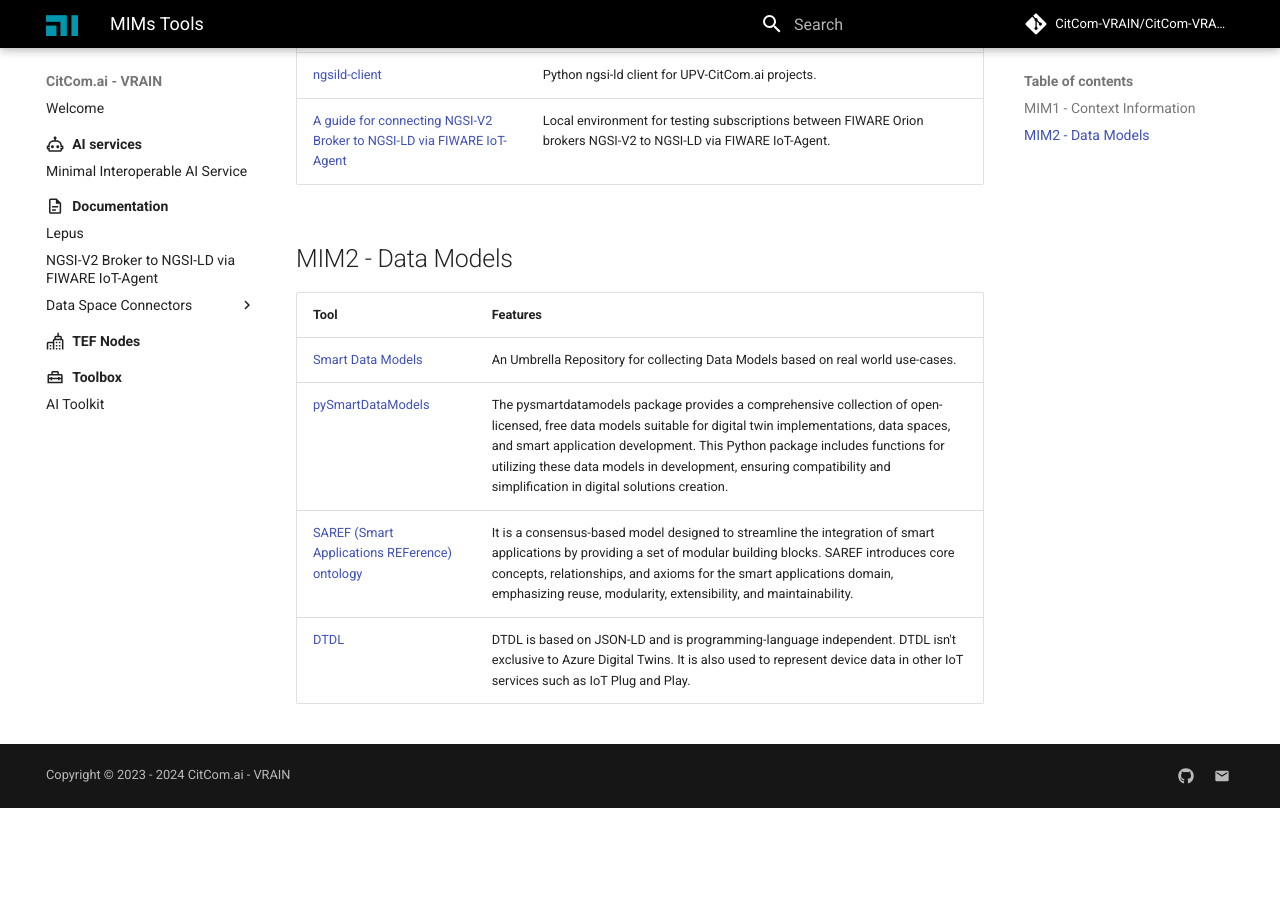
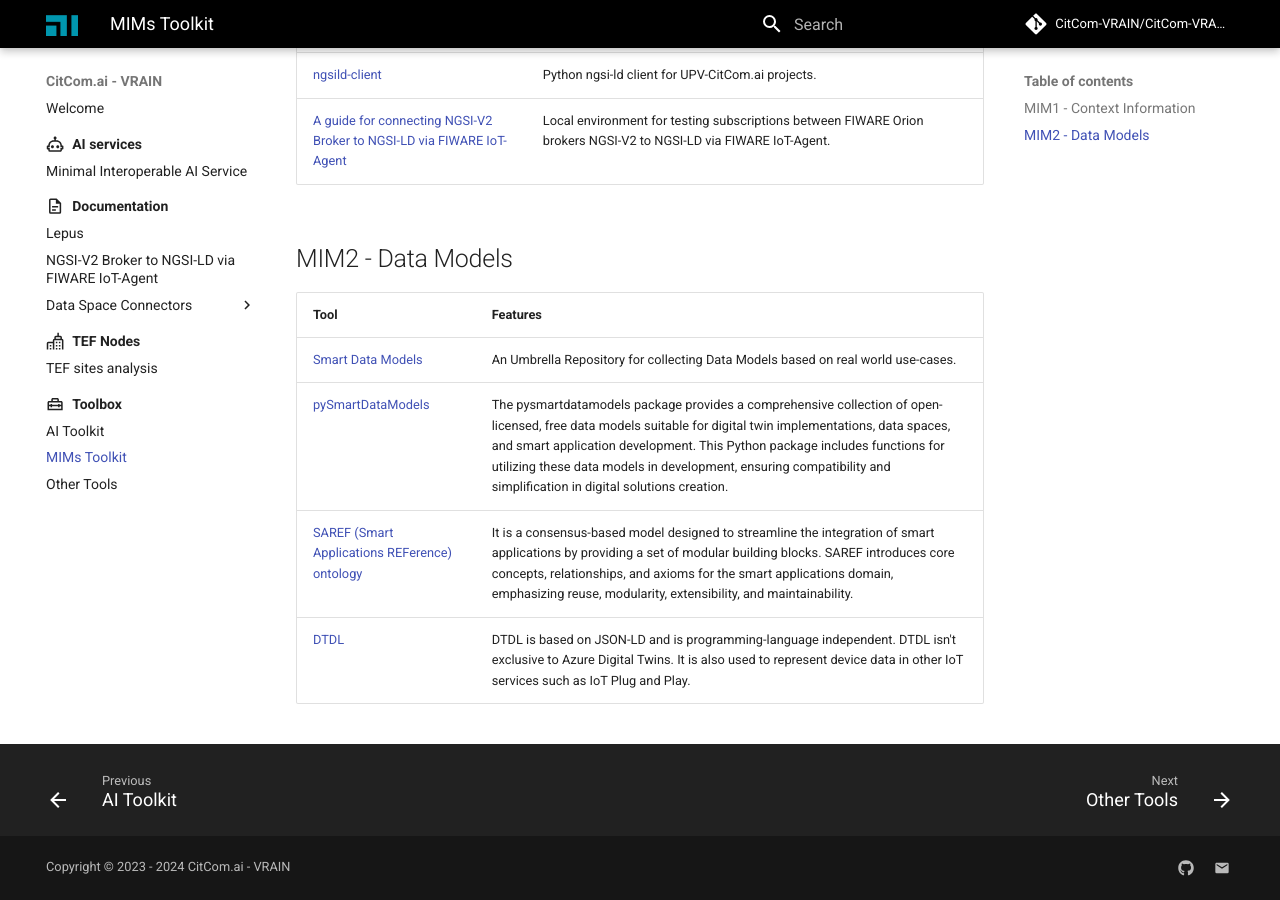
Before and after one commit to riseupalex/CitComAI-Hub.github.io, an MkDocs documentation site: the page built from docs/toolbox/mims_toolkit.md, in a window 1280 px wide and 900 px high, scrolled down 1011 px. Built offline with MkDocs 1.6.1 and Material for MkDocs 9.7.7, drawn with Linux system fonts in a browser that asks for light colours; comment, search, counter and statistics services are not loaded; before the commit the page ends 1819 px from its top, so only the background shows below that.

Commit message:
Update nav

```diff
--- a/mkdocs.yml
+++ b/mkdocs.yml
@@ -37,9 +37,12 @@
         - Local deployment: documentation/data_space_connector/fiware_connector/local_deployment.md
   - TEF Nodes:
     - tef/index.md
+    - TEF sites analysis: tef/tef_list.md
   - Toolbox:
     - toolbox/index.md
     - AI Toolkit: toolbox/ai_toolkit.md
+    - MIMs Toolkit: toolbox/mims_toolkit.md
+    - Other Tools: toolbox/other_toolkit.md
 extra:
   generator: false
   social:
```
